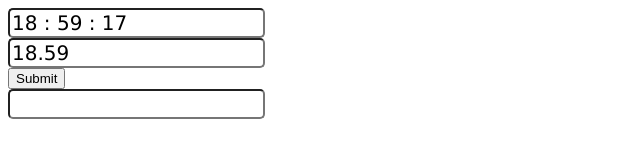
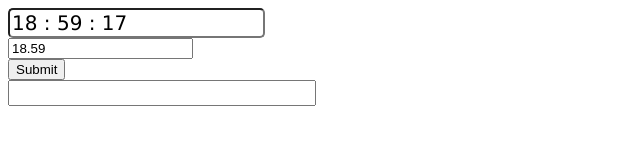
Before and after one commit to GonzaS89/projecto-horarios, a plain HTML site: page index.html in a window 1280 px wide. Shown: the whole page, without its empty margins (0-640 px from the left). Drawn offline with Linux system fonts and the light colour scheme.

Commit message:
ajuse de estilo

```diff
--- a/estilos.css
+++ b/estilos.css
@@ -6,3 +6,8 @@
     font-size: 20px;
     border-radius: 5px;
 }
+.input3{
+    width: 300px;
+    font-family: Georgia, 'Times New Roman', Times, serif;
+    font-size: 15px;
+}
--- a/index.html
+++ b/index.html
@@ -16,11 +16,11 @@
             <input class="input"type="" name="reloj">
         </form>
         <form class="input-cont2"name="form_reloj2">
-            <input class="input"type="text" name="reloj2">
+            <input class="input2"type="text" name="reloj2">
         </form>
         <input class="boton" type="submit" id="boton">
         <form class="input-cont3"name="form_reloj3">
-            <input class="input"type="text" name="reloj3">
+            <input class="input3"type="text" name="reloj3">
         </form>
     </main>
 
--- a/main.js
+++ b/main.js
@@ -49,11 +49,9 @@ boton.addEventListener('click', function(){
             document.form_reloj3.reloj3.value = `Tu colectivo pasó hace ${difHoraHorario} minutos`;
         }
         else{
-            document.form_reloj3.reloj3.value = `Tu colectivo pasa en ${difHorarioHora} minutos`;
+            document.form_reloj3.reloj3.value = `Tu próximo colectivo pasa en ${difHorarioHora} minutos`;
         }
-
     }
 
 
-
 })
```
